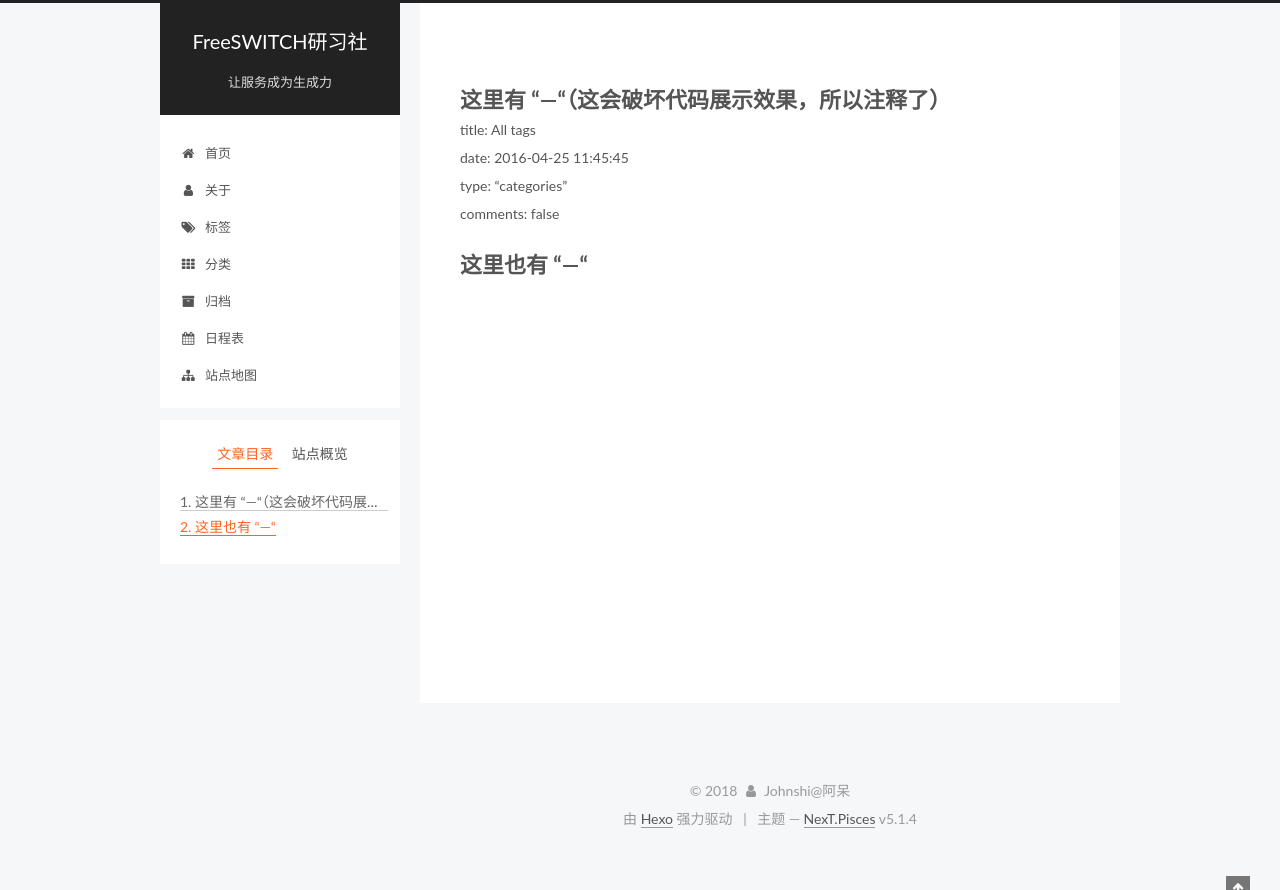
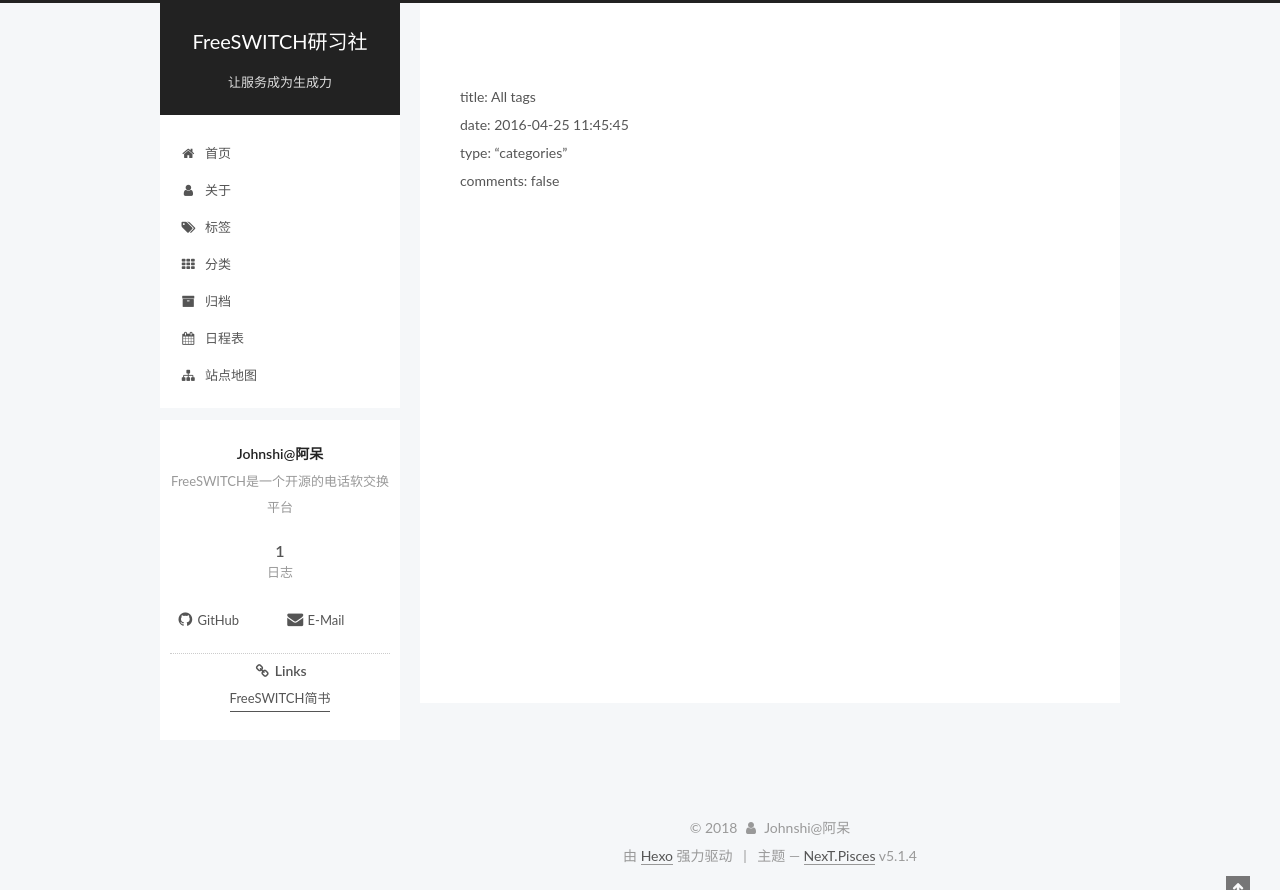
Before and after one commit to freeswitchs/freeswitchs.github.io, a plain HTML site: page categories/index.html in a window 1280 px wide. Before the commit the page ends 853 px from the top, so only its background shows below. Drawn offline with Linux system fonts and the light colour scheme.

Commit message:
Site updated: 2018-01-08 09:37:59

```diff
--- a/categories/index.html
+++ b/categories/index.html
@@ -79,17 +79,17 @@
 
 
 
-<meta name="description" content="这里有 “—“（这会破坏代码展示效果，所以注释了）title: All tagsdate: 2016-04-25 11:45:45type: “categories”comments: false  这里也有 “—“">
+<meta name="description" content="title: All tagsdate: 2016-04-25 11:45:45type: “categories”comments: false">
 <meta property="og:type" content="website">
 <meta property="og:title" content="FreeSWITCH研习社">
 <meta property="og:url" content="http://yoursite.com/categories/index.html">
 <meta property="og:site_name" content="FreeSWITCH研习社">
-<meta property="og:description" content="这里有 “—“（这会破坏代码展示效果，所以注释了）title: All tagsdate: 2016-04-25 11:45:45type: “categories”comments: false  这里也有 “—“">
+<meta property="og:description" content="title: All tagsdate: 2016-04-25 11:45:45type: “categories”comments: false">
 <meta property="og:locale" content="zh-Hans">
-<meta property="og:updated_time" content="2018-01-08T01:35:33.922Z">
+<meta property="og:updated_time" content="2018-01-08T01:37:24.651Z">
 <meta name="twitter:card" content="summary">
 <meta name="twitter:title" content="FreeSWITCH研习社">
-<meta name="twitter:description" content="这里有 “—“（这会破坏代码展示效果，所以注释了）title: All tagsdate: 2016-04-25 11:45:45type: “categories”comments: false  这里也有 “—“">
+<meta name="twitter:description" content="title: All tagsdate: 2016-04-25 11:45:45type: “categories”comments: false">
 
 
 
@@ -287,8 +287,8 @@
       <div class="post-body">
 
 
-          <h1 id="这里有-“—“（这会破坏代码展示效果，所以注释了）"><a href="#这里有-“—“（这会破坏代码展示效果，所以注释了）" class="headerlink" title="这里有 “—“（这会破坏代码展示效果，所以注释了）"></a>这里有 “—“（这会破坏代码展示效果，所以注释了）</h1><p>title: All tags<br>date: 2016-04-25 11:45:45<br>type: “categories”<br>comments: false </p>
-<h1 id="这里也有-“—“"><a href="#这里也有-“—“" class="headerlink" title="这里也有 “—“"></a>这里也有 “—“</h1>
+          <p>title: All tags<br>date: 2016-04-25 11:45:45<br>type: “categories”<br>comments: false </p>
+
 
       </div>
 
@@ -330,17 +330,8 @@
 
 
 
-        <ul class="sidebar-nav motion-element">
-          <li class="sidebar-nav-toc sidebar-nav-active" data-target="post-toc-wrap">
-            文章目录
-          </li>
-          <li class="sidebar-nav-overview" data-target="site-overview-wrap">
-            站点概览
-          </li>
-        </ul>
 
-
-      <section class="site-overview-wrap sidebar-panel">
+      <section class="site-overview-wrap sidebar-panel sidebar-panel-active">
         <div class="site-overview">
           <div class="site-author motion-element" itemprop="author" itemscope itemtype="http://schema.org/Person">
 
@@ -412,22 +403,6 @@
         </div>
       </section>
 
-
-      <!--noindex-->
-        <section class="post-toc-wrap motion-element sidebar-panel sidebar-panel-active">
-          <div class="post-toc">
-
-
-
-
-
-
-              <div class="post-toc-content"><ol class="nav"><li class="nav-item nav-level-1"><a class="nav-link" href="#这里有-“—“（这会破坏代码展示效果，所以注释了）"><span class="nav-number">1.</span> <span class="nav-text">这里有 “—“（这会破坏代码展示效果，所以注释了）</span></a></li><li class="nav-item nav-level-1"><a class="nav-link" href="#这里也有-“—“"><span class="nav-number">2.</span> <span class="nav-text">这里也有 “—“</span></a></li></ol></div>
-
-
-          </div>
-        </section>
-      <!--/noindex-->
 
 
 
--- a/css/main.css
+++ b/css/main.css
@@ -1943,7 +1943,7 @@ pre .javascript .function {
   width: 4px;
   height: 4px;
   border-radius: 50%;
-  background: #feff54;
+  background: #e5ffff;
 }
 .links-of-blogroll {
   font-size: 13px;
```
